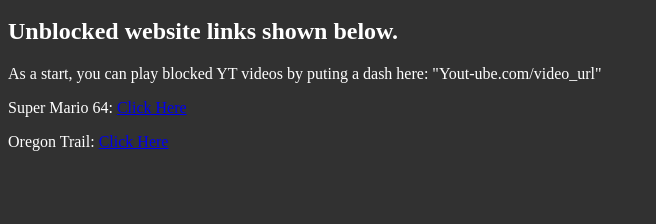
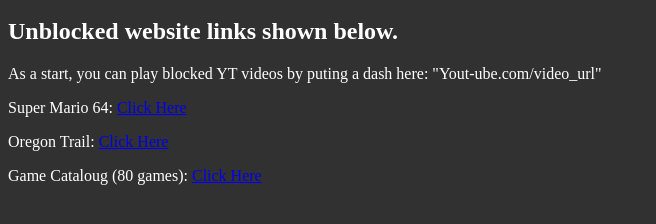
Before and after one commit to LuqBee/supersoap-website, a plain HTML site: page index.html in a window 1280 px wide. Shown: the part 48-272 px from the top of the page, without its empty margins (0-656 px from the left). Drawn offline with Linux system fonts and the light colour scheme.

Commit message:
Update index.html

```diff
--- a/index.html
+++ b/index.html
@@ -12,3 +12,5 @@
         <p>Super Mario 64: <a href="https://sm64-f3dex2e-wasm.surge.sh/sm64/sm64.us.html" target="_blank">Click Here</a></p>
 
         <p>Oregon Trail: <a href="https://www.pcjs.org/software/pcx86/game/other/1990/oregon_trail/" target="_blank">Click Here</a></p>
+
+        <p>Game Cataloug (80 games): <a href="https://blog.symbaloo.com/webmixes/4/unblocked-games" target="_blank">Click Here</a></p>
```
